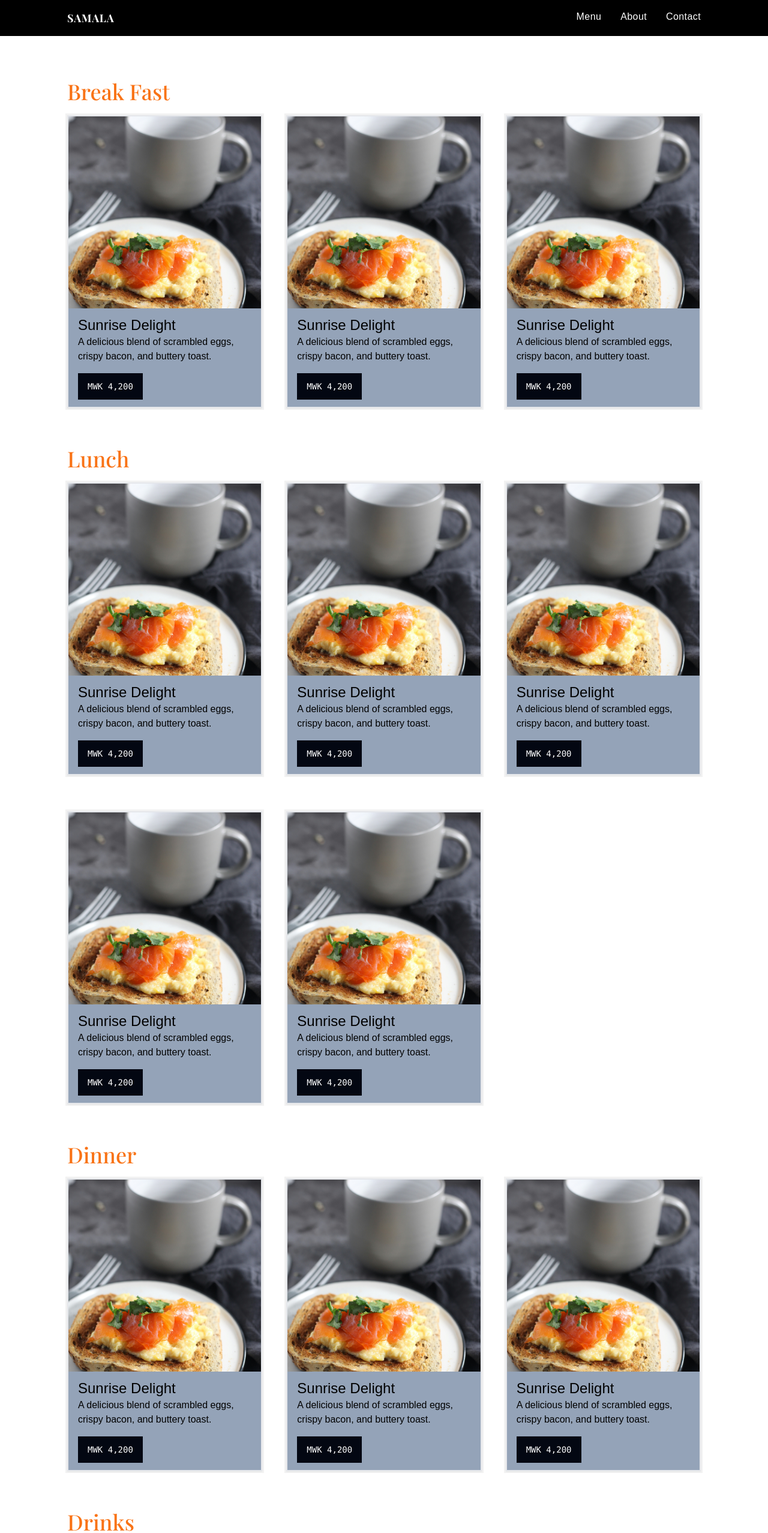
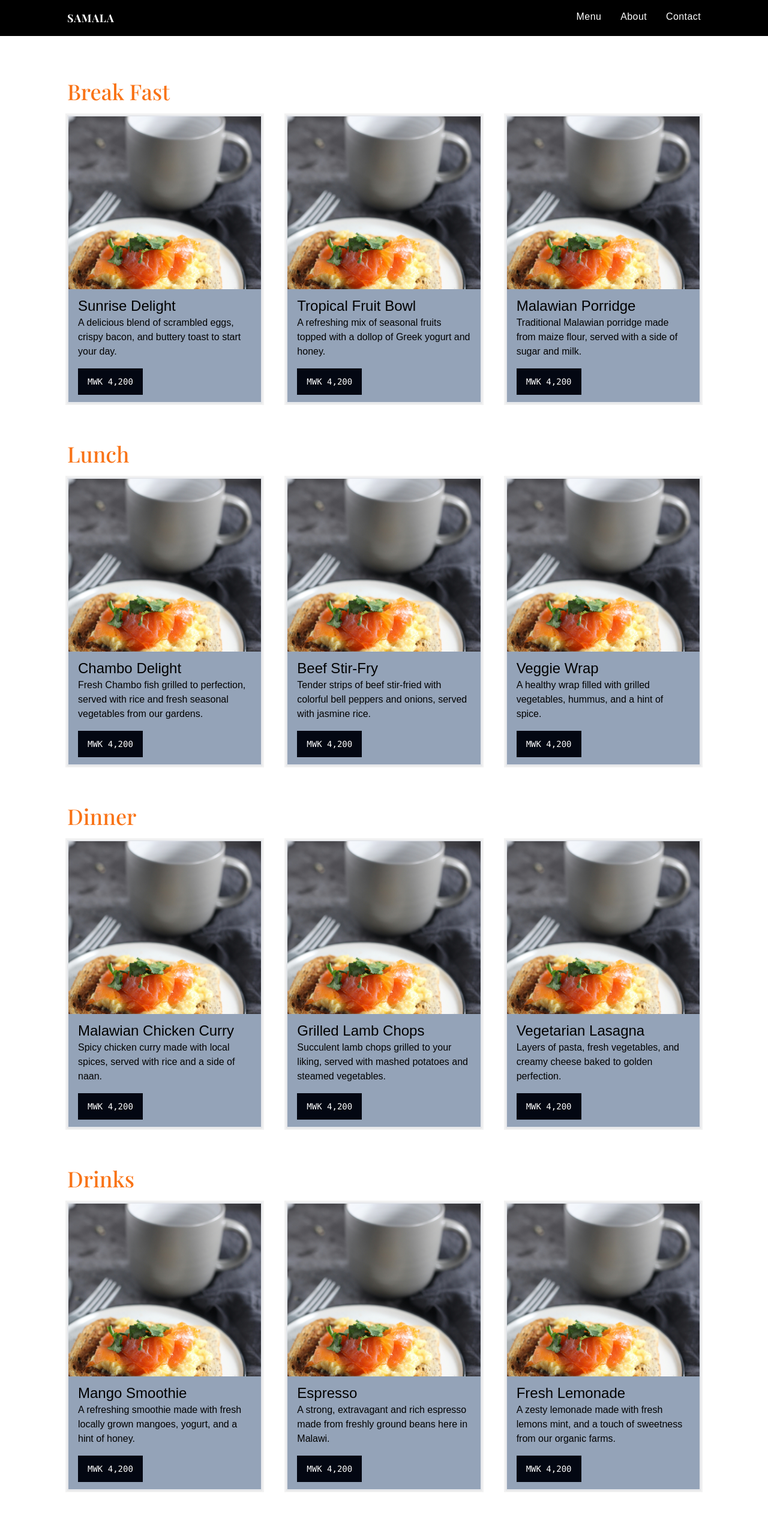
Before and after one commit to kazoomarc/samala_foods_one, a Next.js app: page /menu in a window 1280 px wide. Shown: the top 2555 px of the page at 60% size. Built offline with nearby package versions, Linux system fonts and the light colour scheme; a web font is replaced by a local one.

Commit message:
add custom description and name for each meal

```diff
--- a/app/menu/page.tsx
+++ b/app/menu/page.tsx
@@ -1,3 +1,4 @@
+import { title } from 'process';
 import Footer from '../ui/Footer';
 import Header from '../ui/Header';
 
@@ -20,9 +21,18 @@ function Menu() {
             Break Fast
           </h2>
           <div className="grid grid-cols-3 gap-10">
-            <MenuCard />
-            <MenuCard />
-            <MenuCard />
+            <MenuCard name="Sunrise Delight">
+              A delicious blend of scrambled eggs, crispy bacon, and buttery
+              toast to start your day.
+            </MenuCard>
+            <MenuCard name="Tropical Fruit Bowl">
+              A refreshing mix of seasonal fruits topped with a dollop of Greek
+              yogurt and honey.
+            </MenuCard>
+            <MenuCard name="Malawian Porridge">
+              Traditional Malawian porridge made from maize flour, served with a
+              side of sugar and milk.
+            </MenuCard>
           </div>
         </div>
 
@@ -31,11 +41,18 @@ function Menu() {
             Lunch
           </h2>
           <div className="grid grid-cols-3 gap-10">
-            <MenuCard />
-            <MenuCard />
-            <MenuCard />
-            <MenuCard />
-            <MenuCard />
+            <MenuCard name=" Chambo Delight">
+              Fresh Chambo fish grilled to perfection, served with rice and
+              fresh seasonal vegetables from our gardens.
+            </MenuCard>
+            <MenuCard name="Beef Stir-Fry">
+              Tender strips of beef stir-fried with colorful bell peppers and
+              onions, served with jasmine rice.
+            </MenuCard>
+            <MenuCard name="Veggie Wrap">
+              A healthy wrap filled with grilled vegetables, hummus, and a hint
+              of spice.
+            </MenuCard>
           </div>
         </div>
 
@@ -44,9 +61,18 @@ function Menu() {
             Dinner
           </h2>
           <div className="grid grid-cols-3 gap-10">
-            <MenuCard />
-            <MenuCard />
-            <MenuCard />
+            <MenuCard name="Malawian Chicken Curry">
+              Spicy chicken curry made with local spices, served with rice and a
+              side of naan.
+            </MenuCard>
+            <MenuCard name="Grilled Lamb Chops">
+              Succulent lamb chops grilled to your liking, served with mashed
+              potatoes and steamed vegetables.
+            </MenuCard>
+            <MenuCard name="Vegetarian Lasagna">
+              Layers of pasta, fresh vegetables, and creamy cheese baked to
+              golden perfection.
+            </MenuCard>
           </div>
         </div>
 
@@ -55,10 +81,18 @@ function Menu() {
             Drinks
           </h2>
           <div className="grid grid-cols-3 gap-10">
-            <MenuCard />
-            <MenuCard />
-            <MenuCard />
-            <MenuCard />
+            <MenuCard name="Mango Smoothie">
+              A refreshing smoothie made with fresh locally grown mangoes,
+              yogurt, and a hint of honey.
+            </MenuCard>
+            <MenuCard name="Espresso">
+              A strong, extravagant and rich espresso made from freshly ground
+              beans here in Malawi.
+            </MenuCard>
+            <MenuCard name=" Fresh Lemonade">
+              A zesty lemonade made with fresh lemons mint, and a touch of
+              sweetness from our organic farms.
+            </MenuCard>
           </div>
         </div>
 
@@ -67,12 +101,22 @@ function Menu() {
             Desserts
           </h2>
           <div className="grid grid-cols-3 gap-10">
-            <MenuCard />
-            <MenuCard />
-            <MenuCard />
-            <MenuCard />
+            {/*NOTE: */}
+            <MenuCard name="Malawian Banana Fritters">
+              Sweet banana fritters drizzled with honey and served with vanilla
+              ice cream.
+            </MenuCard>
+            <MenuCard name="Chocolate Lava Cake ">
+              A warm chocolate cake with a gooey center, served with a scoop of
+              vanilla ice cream.
+            </MenuCard>
+            <MenuCard name="Fresh Fruit Salad">
+              A mix of seasonal fruits including pears, tamalind served with a
+              light syrup and a sprinkle of mint.
+            </MenuCard>
           </div>
         </div>
+        {/** */}
       </div>
     </div>
   );
@@ -90,14 +134,12 @@ function MenuCard({
   return (
     <div className=" mt-5 border-2 _border-slate-400 shadow-sm ring ring-black/5 flex flex-col relative overflow-hidden">
       {/* image here */}
-      <div className="relative h-80 shrink-0">
+      <div className="relative h-72 shrink-0">
         <img src="/images/breakfast-1.jpg" alt="alt text here" />
       </div>
-      <div className="relative bg-slate-400 px-4 py-3">
-        <h3 className="text-2xl">Sunrise Delight</h3>
-        <p>
-          A delicious blend of scrambled eggs, crispy bacon, and buttery toast.
-        </p>
+      <div className="relative left-0 bottom-0 bg-slate-400 px-4 py-3">
+        <h3 className="text-2xl">{name}</h3>
+        <p>{children}</p>
         <div className="inline-flex mt-4 px-4 py-3 text-white bg-gray-950">
           <span className="font-mono text-sm font-light">MWK 4,200</span>
         </div>
```
